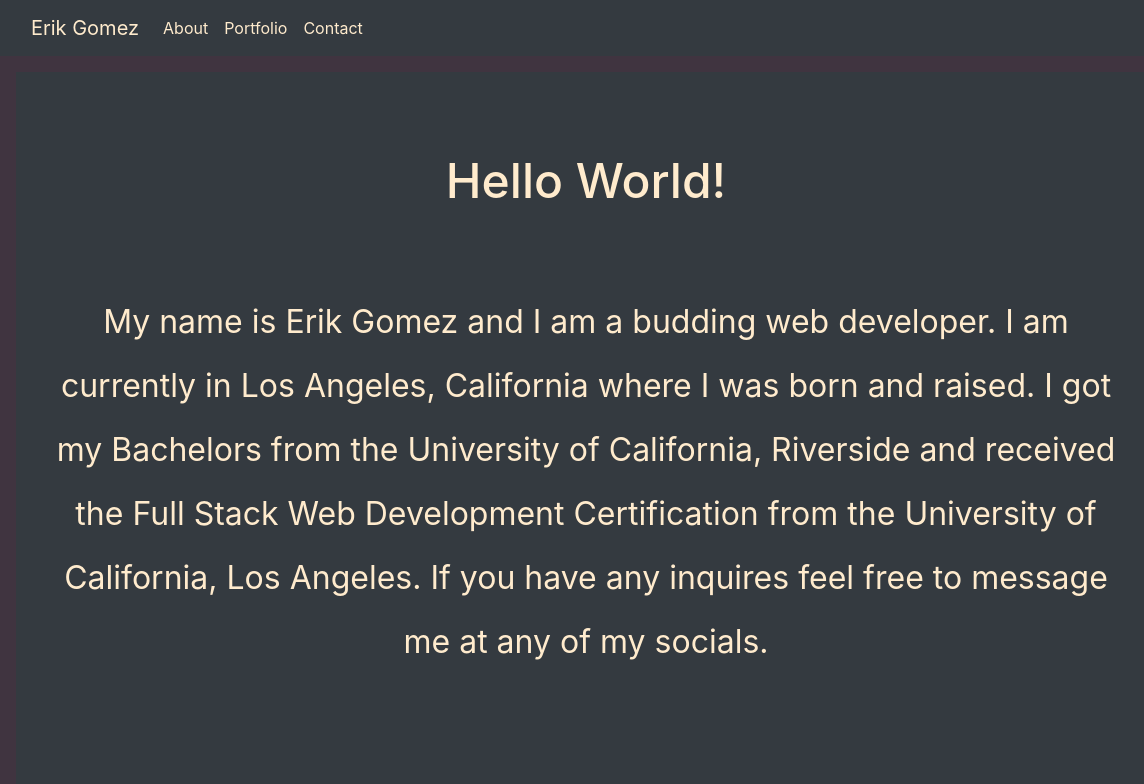
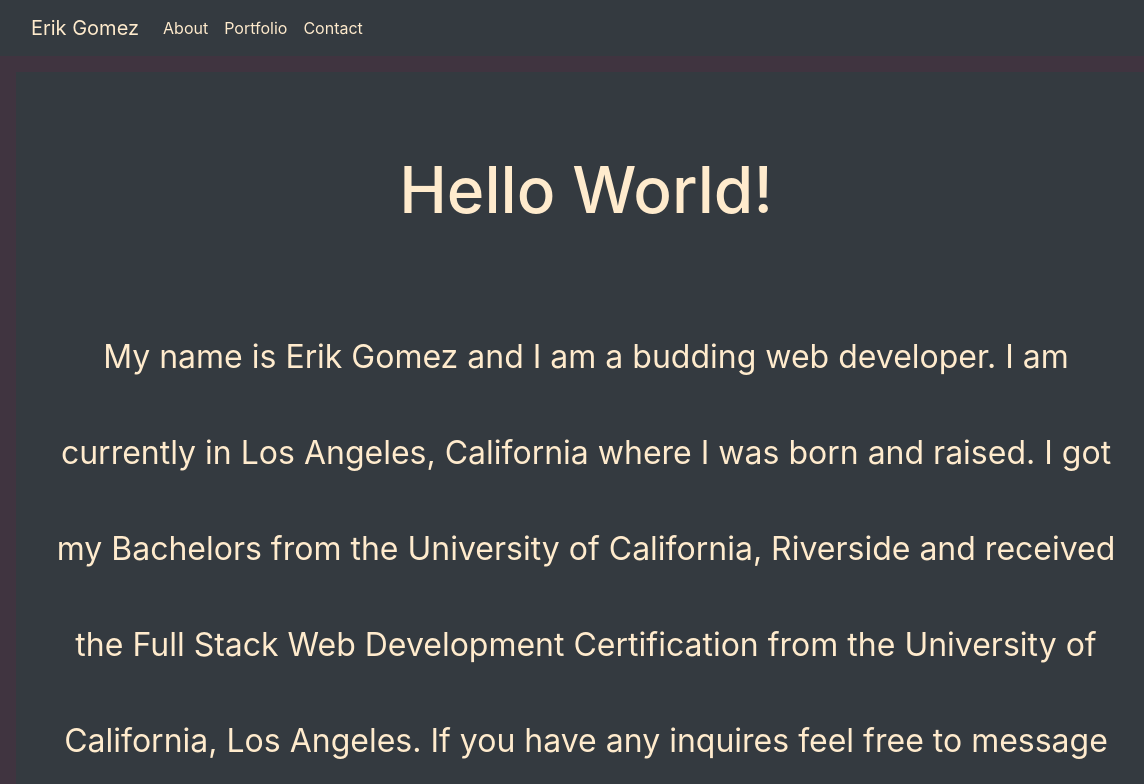
Before and after one commit to egome019/egome019.github.io, a React (Create React App) app: page / in a window 1536 px wide. Shown: the top 784 px of the page, without its empty margins (182-1326 px from the left). Built offline with nearby package versions, Linux system fonts and the light colour scheme.

Commit message:
finished media queries

```diff
--- a/src/pages/aboutPage.css
+++ b/src/pages/aboutPage.css
@@ -15,6 +15,20 @@ p {
 	line-height: 2;
 }
 
+@media (min-width: 1440px) {
+	.content {
+		height: 100vh;
+	}
+	h1 {
+		font-size: 4rem;
+		margin: 80px;
+	}
+	p {
+		font-size: 2rem;
+		line-height: 3;
+	}
+}
+
 @media (max-width: 768px) {
 	.content {
 		height: 80vh;
@@ -23,3 +37,12 @@ p {
 		font-size: 1.5rem;
 	}
 }
+
+@media (max-width: 576px) {
+	.content {
+		height: 80vh;
+	}
+	p {
+		font-size: 1rem;
+	}
+}
```
Also changed, not shown: 1 other file (tests, documents, lock files or other folders).
